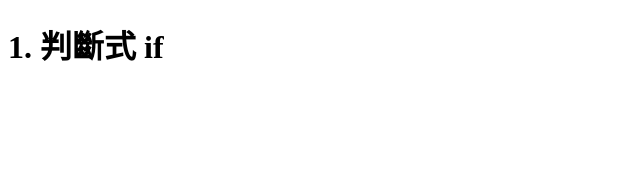
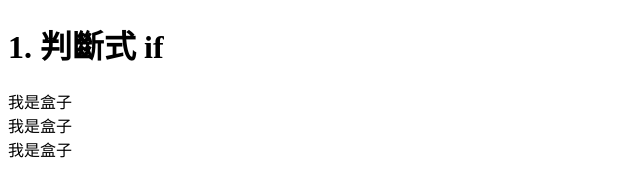
Before and after one commit to KID421/HC_ZL_JavaScript, a plain HTML site: page index.html in a window 1280 px wide. Shown: the whole page, without its empty margins (0-640 px from the left). Drawn offline with Linux system fonts and the light colour scheme.

Commit message:
認識迴圈

```diff
--- a/index.html
+++ b/index.html
@@ -8,6 +8,10 @@
 <body>
     <h1>1. 判斷式 if</h1>
 
+    <div class="box">盒子 1</div>
+    <div class="box">盒子 2</div>
+    <div class="box">盒子 3</div>
+
     <script src="./script.js"></script>
 </body>
 </html>
--- a/script.js
+++ b/script.js
@@ -32,3 +32,18 @@ else if (score >= 40) {
 else {
     console.log("當掉");
 }
+
+// 陣列：多個相同類型的資料
+var boxes = document.getElementsByClassName("box");
+
+console.log(boxes[1]);
+
+boxes[0].innerHTML = "我是盒子";
+boxes[1].innerHTML = "我是盒子";
+boxes[2].innerHTML = "我是盒子";
+
+// 迴圈 for 語法：
+// for (初始值；條件；每次執行)
+for(var i = 0; i < 10; i++) {
+    console.log("迴圈執行次數：" + i);
+}
```
